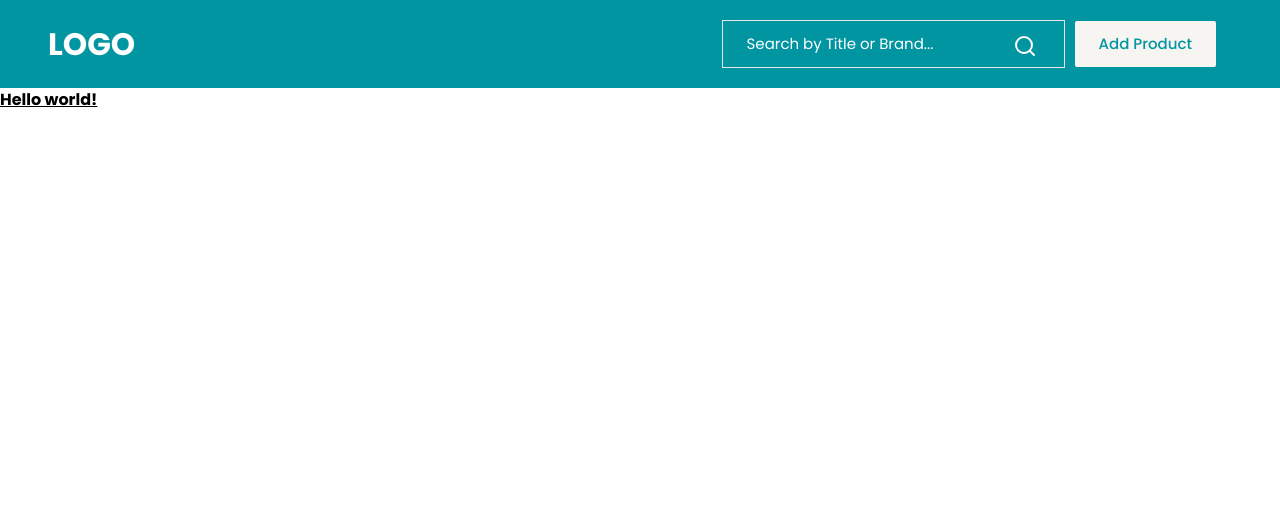
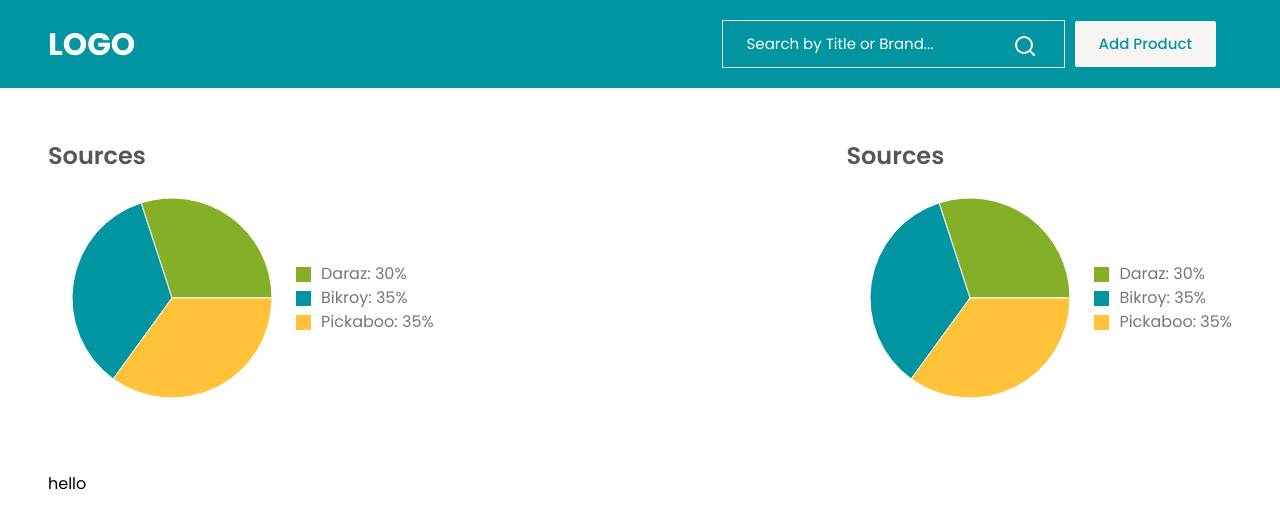
Before and after one commit to bpinazmul18/gain_solutions_assignment, a React (Create React App) app: page / in a window 1280 px wide. Shown: the top 528 px of the page. Built offline with nearby package versions, Linux system fonts and the light colour scheme.

Commit message:
ADD: Add PieChart.

```diff
--- a/package.json
+++ b/package.json
@@ -10,6 +10,7 @@
     "react": "^18.2.0",
     "react-dom": "^18.2.0",
     "react-scripts": "5.0.1",
+    "recharts": "^2.4.3",
     "web-vitals": "^2.1.4"
   },
   "scripts": {
@@ -46,14 +47,14 @@
     ]
   },
   "devDependencies": {
-    "eslint": "^8.34.0",
+    "eslint": "^8.35.0",
     "eslint-config-airbnb": "^19.0.4",
     "eslint-plugin-import": "^2.27.5",
     "eslint-plugin-jsx-a11y": "^6.7.1",
     "eslint-plugin-prettier": "^4.2.1",
     "eslint-plugin-react": "^7.32.2",
     "eslint-plugin-react-hooks": "^4.6.0",
-    "husky": "^8.0.0",
+    "husky": "^8.0.3",
     "lint-staged": "^13.1.2",
     "prettier": "^2.8.4",
     "tailwindcss": "^3.2.7"
--- a/src/App.js
+++ b/src/App.js
@@ -1,9 +1,13 @@
 import React from 'react'
 import './App.css'
+import Statistics from './components/charts/statistics'
 
 function App() {
   return (
-    <h1 className="text-3xl font-bold underline font-poppins">Hello world!</h1>
+    <>
+      <Statistics />
+      hello
+    </>
   )
 }
 export default App
--- /dev/null
+++ b/src/components/charts/BarChart.jsx
@@ -0,0 +1,53 @@
+import React from 'react'
+import { PieChart, Pie, Cell } from 'recharts'
+
+const data = [
+  { name: 'Daraz', value: 30 },
+  { name: 'Bikroy', value: 35 },
+  { name: 'Pickaboo', value: 35 },
+]
+
+const COLORS = ['#84AF27', '#0095A0', '#FFC239']
+
+function BarChart() {
+  return (
+    <div>
+      <h2 className="text-fs-24 font-semibold text-davys-grey">Sources</h2>
+      <div className="flex items-center">
+        <PieChart width={248} height={248}>
+          <Pie
+            data={data}
+            dataKey="value"
+            nameKey="name"
+            cx="50%"
+            cy="50%"
+            outerRadius={100}
+            fill="#8884d8"
+          >
+            {data.map((entry, index) => (
+              <Cell
+                key={`cell-${index}`}
+                fill={COLORS[index % COLORS.length]}
+              />
+            ))}
+          </Pie>
+        </PieChart>
+        <ul>
+          {data.map((entry, index) => (
+            <li className="flex items-center" key={`label-${index}`}>
+              <div
+                className="w-[15px] h-[15px] mr-2.5"
+                style={{ backgroundColor: `${COLORS[index]}` }}
+              />
+              <div className="text-fs-16 text-sonic-silver">
+                {entry.name}: {(entry.value / 100) * 100}%
+              </div>
+            </li>
+          ))}
+        </ul>
+      </div>
+    </div>
+  )
+}
+
+export default BarChart
--- /dev/null
+++ b/src/components/charts/PhonesPieChart.jsx
@@ -0,0 +1,53 @@
+import React from 'react'
+import { PieChart, Pie, Cell } from 'recharts'
+
+const data = [
+  { name: 'Daraz', value: 30 },
+  { name: 'Bikroy', value: 35 },
+  { name: 'Pickaboo', value: 35 },
+]
+
+const COLORS = ['#84AF27', '#0095A0', '#FFC239']
+
+function PhonesPieChart() {
+  return (
+    <div>
+      <h2 className="text-fs-24 font-semibold text-davys-grey">Sources</h2>
+      <div className="flex items-center">
+        <PieChart width={248} height={248}>
+          <Pie
+            data={data}
+            dataKey="value"
+            nameKey="name"
+            cx="50%"
+            cy="50%"
+            outerRadius={100}
+            fill="#8884d8"
+          >
+            {data.map((entry, index) => (
+              <Cell
+                key={`cell-${index}`}
+                fill={COLORS[index % COLORS.length]}
+              />
+            ))}
+          </Pie>
+        </PieChart>
+        <ul>
+          {data.map((entry, index) => (
+            <li className="flex items-center" key={`label-${index}`}>
+              <div
+                className="w-[15px] h-[15px] mr-2.5"
+                style={{ backgroundColor: `${COLORS[index]}` }}
+              />
+              <div className="text-fs-16 text-sonic-silver">
+                {entry.name}: {(entry.value / 100) * 100}%
+              </div>
+            </li>
+          ))}
+        </ul>
+      </div>
+    </div>
+  )
+}
+
+export default PhonesPieChart
--- /dev/null
+++ b/src/components/charts/statistics.jsx
@@ -0,0 +1,14 @@
+import React from 'react'
+import PhonesPieChart from './PhonesPieChart'
+import BarChart from './BarChart'
+
+function Statistics() {
+  return (
+    <div className="py-[50px] flex items-center justify-between">
+      <PhonesPieChart />
+      <BarChart />
+    </div>
+  )
+}
+
+export default Statistics
--- a/src/components/layouts/Layout.jsx
+++ b/src/components/layouts/Layout.jsx
@@ -7,7 +7,7 @@
   return (
     <>
       <Header />
-      <main>{children}</main>
+      <main className="xl:container m-auto px-6 md:px-12">{children}</main>
     </>
   )
 }
--- a/tailwind.config.js
+++ b/tailwind.config.js
@@ -14,13 +14,16 @@
       'fs-13': ['13px', '20px'],
       'fs-14': ['14px', '22px'],
       'fs-15': ['15px', '22px'],
-      'fs-16': ['16px', '26px'],
+      'fs-16': ['16px', '24px'],
+      'fs-24': ['24px', '36px'],
       'fs-31': ['31px', '41px'],
     },
     lineHeight: {},
     colors: {
       'viridian-green': '#0095A0',
       cultured: '#F7F5F2',
+      'sonic-silver': '#74777B',
+      'davys-grey': '#575757',
       ...colors,
     },
   },
```
Also changed, not shown: .eslintrc.js, 1 other file (tests, documents, lock files or other folders).
